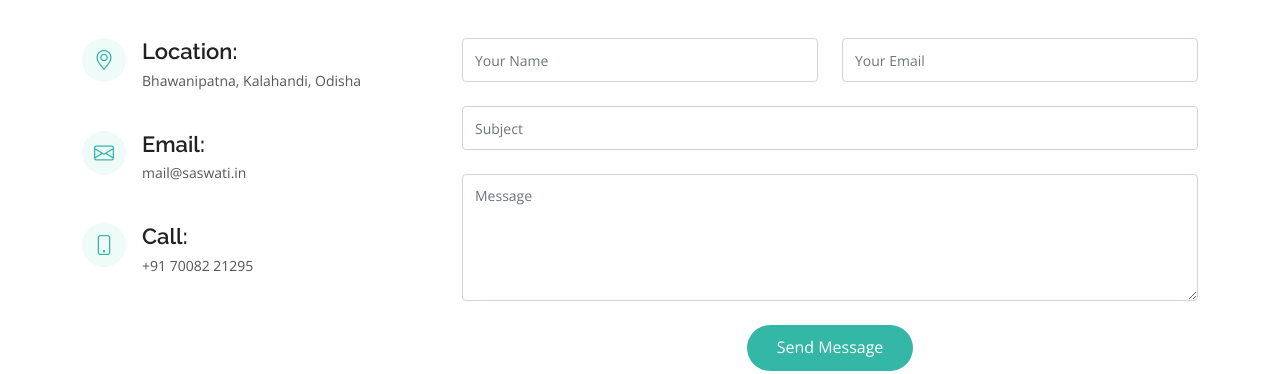
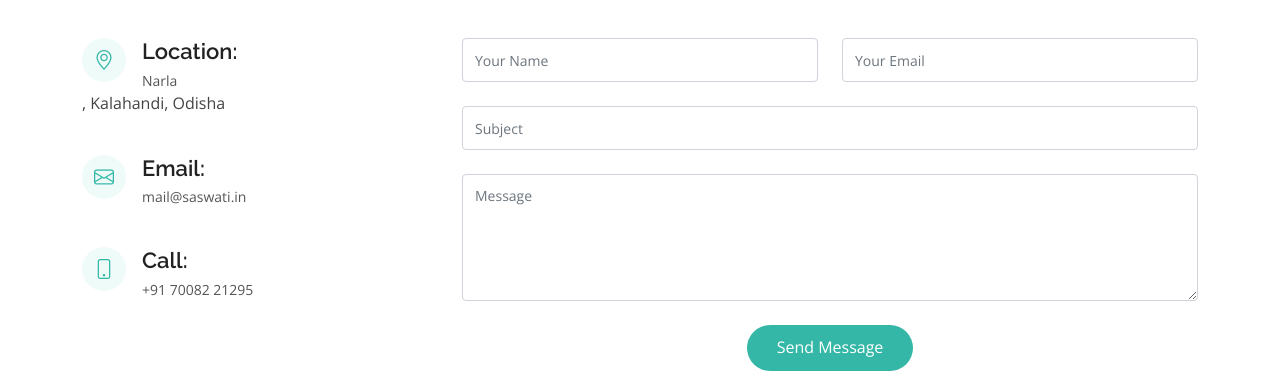
Before and after one commit to saswatimishra02/my-profilo, a plain HTML site: page contact.html in a window 1280 px wide. Shown: the part 504-878 px from the top of the page. Drawn offline with nearby package versions, Linux system fonts and the light colour scheme.

Commit message:
added narla

```diff
--- a/contact.html
+++ b/contact.html
@@ -90,7 +90,7 @@
               <div class="address">
                 <i class="bi bi-geo-alt"></i>
                 <h4>Location:</h4>
-                <p>Bhawanipatna, Kalahandi, Odisha</p>
+                <p>Narla</p>, Kalahandi, Odisha</p>
               </div>
 
               <div class="email">
```
